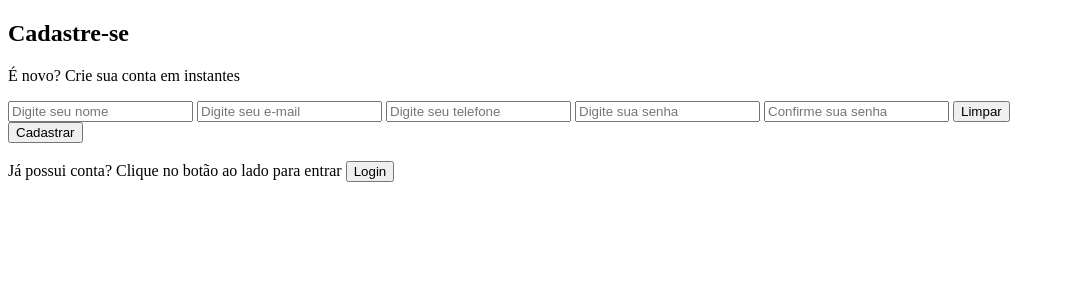
After one commit to haliskipaulo/projeto-backend-python, a Flask app: page /cadastro_page in a window 1280 px wide. The commit adds this page. Shown: the top 300 px of the page, without its empty margins (0-1065 px from the left). Run offline with Flask 3, Linux system fonts and the light colour scheme.

Commit message:
criação dos htmls login e cadastro

```diff
--- a/site.py
+++ b/site.py
@@ -6,5 +6,11 @@ app = Flask (__name__)
 def login_page():
     return render_template("login_page.html")
 
+@app.route("/cadastro_page")
+def cadastro_page():
+    return render_template("cadastro_page.html")
+
+
+
 if __name__ == "__main__":
     app.run(debug=True)
--- /dev/null
+++ b/templates/cadastro_page.html
@@ -0,0 +1,37 @@
+<!DOCTYPE html>
+<html lang="en">
+<head>
+    <meta charset="UTF-8">
+    <meta name="viewport" content="width=device-width, initial-scale=1.0">
+    <title>Document</title>
+</head>
+<body>
+    <main>
+        <section>
+            <h2>Cadastre-se</h2>
+            <p>É novo? Crie sua conta em instantes</p>
+
+            <form>
+                <input type="text" id="nome" name="nome" placeholder="Digite seu nome" required>
+                <input type="email" id="email" name="email" placeholder="Digite seu e-mail" required>
+                <input type="text" id="telefone" name="telefone" placeholder="Digite seu telefone" required>
+                <input type="password" id="senha" name="senha" placeholder="Digite sua senha" required>
+                <input type="password" id="confirmarSenha" name="confirmarSenha" placeholder="Confirme sua senha" required>
+                <button type="reset">Limpar</button>
+
+
+
+            </form>
+
+            <div>
+            <a href=""><button type="submit" id="cadastrar">Cadastrar</button></a>
+            <br><br> Já possui conta? Clique no botão ao lado para entrar
+            <a href=""><button type="button" id="botaologin">Login</button></a>
+            </div>
+
+        </section>
+
+    </main>
+
+</body>
+</html>
```
Also changed, not shown: templates/login_page.html (+23 -1 lines).
